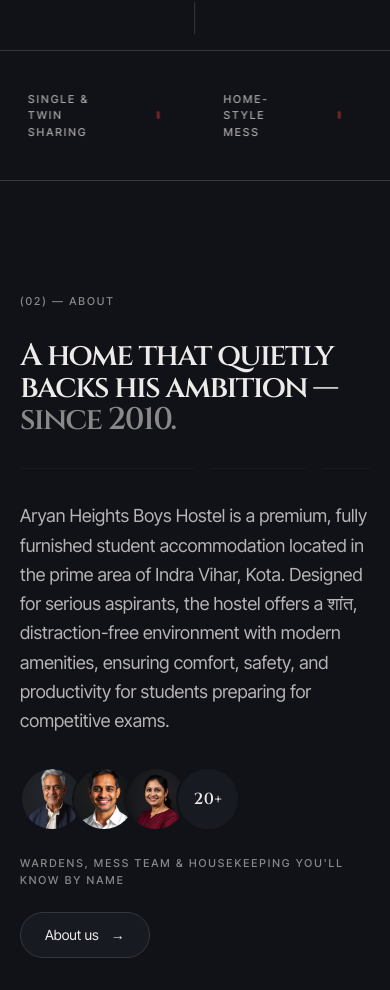
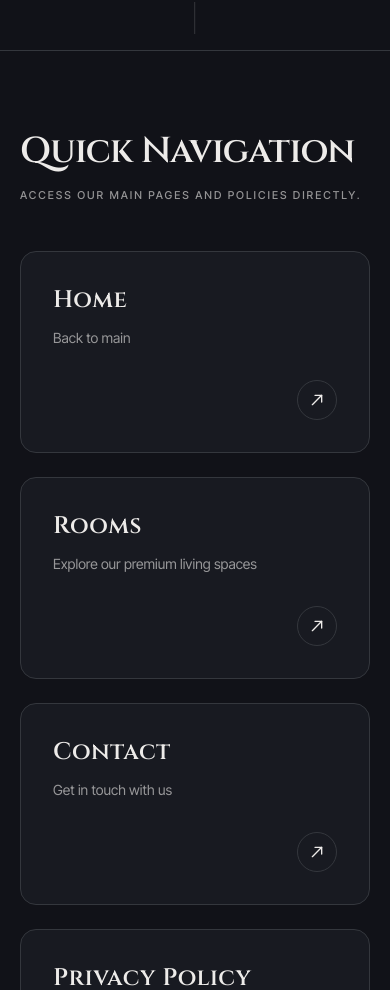
Before and after one commit to princemehra9024/aryan-heights-hostel-kota, a React (Vite) app: page / in a window 390 px wide. Shown: the part 1010-2000 px from the top of the page. Built offline with nearby package versions, Linux system fonts and the light colour scheme; the HTML template or start-up script is replaced by a standard one.

Commit message:
UI: Add QuickLinks on homepage and update fullscreen menu to use React Router

```diff
--- a/src/components/aryan/FullscreenMenu.tsx
+++ b/src/components/aryan/FullscreenMenu.tsx
@@ -4,15 +4,19 @@ import { Link } from "react-router-dom";
 
 // Links with full paths so they work from any page (e.g. /rooms → /#about)
 const links = [
+  { label: "Home",       href: "/" },
+  { label: "Rooms",      href: "/rooms" },
+  { label: "Policies",   href: "/policies" },
+  { label: "Contact",    href: "/contact" },
+];
+
+const otherLinks = [
   { label: "About",      href: "/#about" },
   { label: "Facilities", href: "/#facilities" },
-  { label: "Rooms",      href: "/rooms" },
   { label: "Mess",       href: "/#mess" },
   { label: "Gallery",    href: "/#gallery" },
   { label: "Wardens",    href: "/#wardens" },
   { label: "Rules",      href: "/#rules" },
-  { label: "Policies",   href: "/policies" },
-  { label: "Contact",    href: "/contact" },
 ];
 
 export const FullscreenMenu = ({ open, onClose }: { open: boolean; onClose: () => void }) => {
@@ -39,9 +43,9 @@ export const FullscreenMenu = ({ open, onClose }: { open: boolean; onClose: () =
       <div className="flex-1 grid md:grid-cols-12 gap-8 px-5 md:px-8 py-10 overflow-y-auto">
         <nav className="md:col-span-8 flex flex-col justify-center gap-1">
           {links.map(({ label, href }, i) => (
-            <a
+            <Link
               key={href}
-              href={href}
+              to={href}
               onClick={onClose}
               className="block overflow-hidden"
             >
@@ -54,13 +58,19 @@ export const FullscreenMenu = ({ open, onClose }: { open: boolean; onClose: () =
                 </span>
                 {label}
               </span>
-            </a>
+            </Link>
           ))}
         </nav>
         <aside className="md:col-span-4 flex flex-col justify-end gap-8 text-sm">
           <div data-menu-meta>
-            <div className="eyebrow text-foreground/50 mb-2">Address</div>
-            <p className="font-display text-lg">Talwandi, Kota<br/>Rajasthan 324005</p>
+            <div className="eyebrow text-foreground/50 mb-4">Discover</div>
+            <div className="flex flex-col gap-2">
+              {otherLinks.map((link) => (
+                <Link key={link.href} to={link.href} onClick={onClose} className="font-display text-xl hover:text-maroon transition-colors">
+                  {link.label}
+                </Link>
+              ))}
+            </div>
           </div>
           <div data-menu-meta>
             <div className="eyebrow text-foreground/50 mb-2">Reach Out</div>
--- /dev/null
+++ b/src/components/aryan/QuickLinks.tsx
@@ -0,0 +1,80 @@
+import { Link } from "react-router-dom";
+import { gsap } from "gsap";
+import { ScrollTrigger } from "gsap/ScrollTrigger";
+import { useEffect, useRef } from "react";
+
+gsap.registerPlugin(ScrollTrigger);
+
+export const QuickLinks = () => {
+  const containerRef = useRef<HTMLDivElement>(null);
+
+  const links = [
+    { title: "Home", href: "/", isRouter: true, desc: "Back to main" },
+    { title: "Rooms", href: "/rooms", isRouter: true, desc: "Explore our premium living spaces" },
+    { title: "Contact", href: "/contact", isRouter: true, desc: "Get in touch with us" },
+    { title: "Privacy Policy", href: "/policies", isRouter: true, desc: "Read our privacy guidelines" },
+    { title: "Facilities", href: "/#facilities", isRouter: false, desc: "View all amenities" },
+    { title: "Gallery", href: "/#gallery", isRouter: false, desc: "See the hostel in pictures" },
+  ];
+
+  useEffect(() => {
+    const ctx = gsap.context(() => {
+      gsap.from(".quick-link-item", {
+        scrollTrigger: {
+          trigger: containerRef.current,
+          start: "top 80%",
+        },
+        y: 40,
+        opacity: 0,
+        duration: 0.8,
+        stagger: 0.1,
+        ease: "power3.out"
+      });
+    }, containerRef);
+    return () => ctx.revert();
+  }, []);
+
+  return (
+    <section ref={containerRef} className="py-20 md:py-32 relative border-t border-hairline">
+      <div className="max-w-[1700px] mx-auto px-5 md:px-8">
+        <div className="flex flex-col md:flex-row justify-between items-start md:items-end mb-12 md:mb-16 gap-6">
+          <div>
+            <h2 className="font-display text-4xl md:text-6xl tracking-tight mb-4">Quick Navigation</h2>
+            <p className="eyebrow text-foreground/60 max-w-md">Access our main pages and policies directly.</p>
+          </div>
+        </div>
+
+        <div className="grid grid-cols-1 sm:grid-cols-2 lg:grid-cols-3 gap-6 md:gap-8">
+          {links.map((link, idx) => {
+            const inner = (
+              <div className="p-8 border border-hairline rounded-2xl bg-surface hover:bg-surface/80 transition-all duration-300 group h-full flex flex-col justify-between">
+                <div>
+                  <h3 className="font-display text-2xl md:text-3xl mb-3 group-hover:text-maroon transition-colors">{link.title}</h3>
+                  <p className="text-sm text-foreground/60">{link.desc}</p>
+                </div>
+                <div className="mt-8 flex justify-end">
+                  <div className="w-10 h-10 rounded-full border border-hairline flex items-center justify-center group-hover:bg-maroon group-hover:border-maroon group-hover:text-white transition-all duration-300">
+                    <svg width="16" height="16" viewBox="0 0 24 24" fill="none" stroke="currentColor" strokeWidth="2" strokeLinecap="round" strokeLinejoin="round" className="transition-transform duration-300 group-hover:translate-x-1 group-hover:-translate-y-1">
+                      <line x1="5" y1="19" x2="19" y2="5"></line>
+                      <polyline points="9 5 19 5 19 15"></polyline>
+                    </svg>
+                  </div>
+                </div>
+              </div>
+            );
+
+            return (
+              <div key={idx} className="quick-link-item h-full">
+                {link.isRouter ? (
+                  <Link to={link.href} className="block h-full">{inner}</Link>
+                ) : (
+                  <a href={link.href} className="block h-full">{inner}</a>
+                )}
+              </div>
+            );
+          })}
+        </div>
+      </div>
+    </section>
+  );
+};
--- a/src/pages/Index.tsx
+++ b/src/pages/Index.tsx
@@ -3,6 +3,7 @@ import { Cursor } from "@/components/aryan/Cursor";
 import { Loader } from "@/components/aryan/Loader";
 import { Nav } from "@/components/aryan/Nav";
 import { Hero } from "@/components/aryan/Hero";
+import { QuickLinks } from "@/components/aryan/QuickLinks";
 import { Marquee } from "@/components/aryan/Marquee";
 import { About } from "@/components/aryan/About";
 import { Facilities } from "@/components/aryan/Facilities";
@@ -31,6 +32,7 @@ const Index = () => {
       <Cursor />
       <Nav />
       <Hero />
+      <QuickLinks />
       <Marquee />
       <About />
       <Facilities />
```
